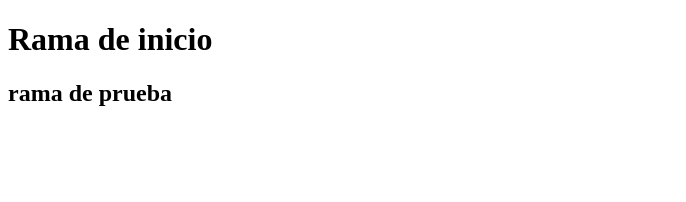
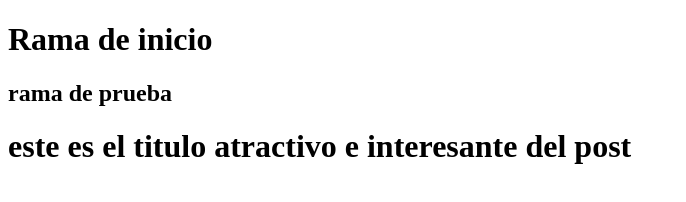
Before and after one commit to Sauldesing/hyperblog, a plain HTML site: page rama.html in a window 1280 px wide. Shown: the whole page, without its empty margins (0-686 px from the left). Drawn offline with Linux system fonts and the light colour scheme.

Commit message:
estructura inicial de cabecera

```diff
--- a/rama.html
+++ b/rama.html
@@ -9,5 +9,14 @@
 <body>
     <h1>Rama de inicio</h1>
     <h2>rama de prueba</h2>
+
+    <div id="container">
+        <div id="cabecera">
+            <h1>
+                este  es el titulo atractivo e interesante del post
+            </h1>
+        </div>
+
+    </div>
 </body>
 </html>
```
